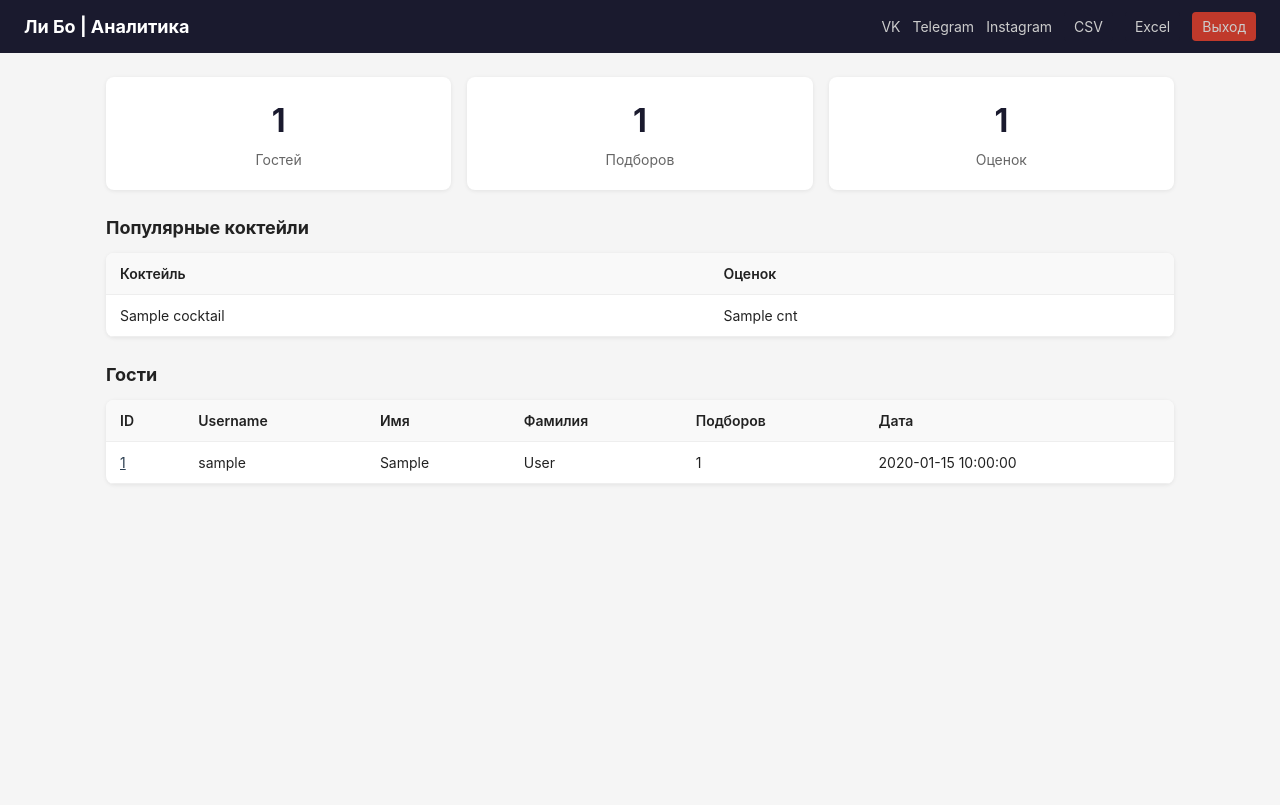
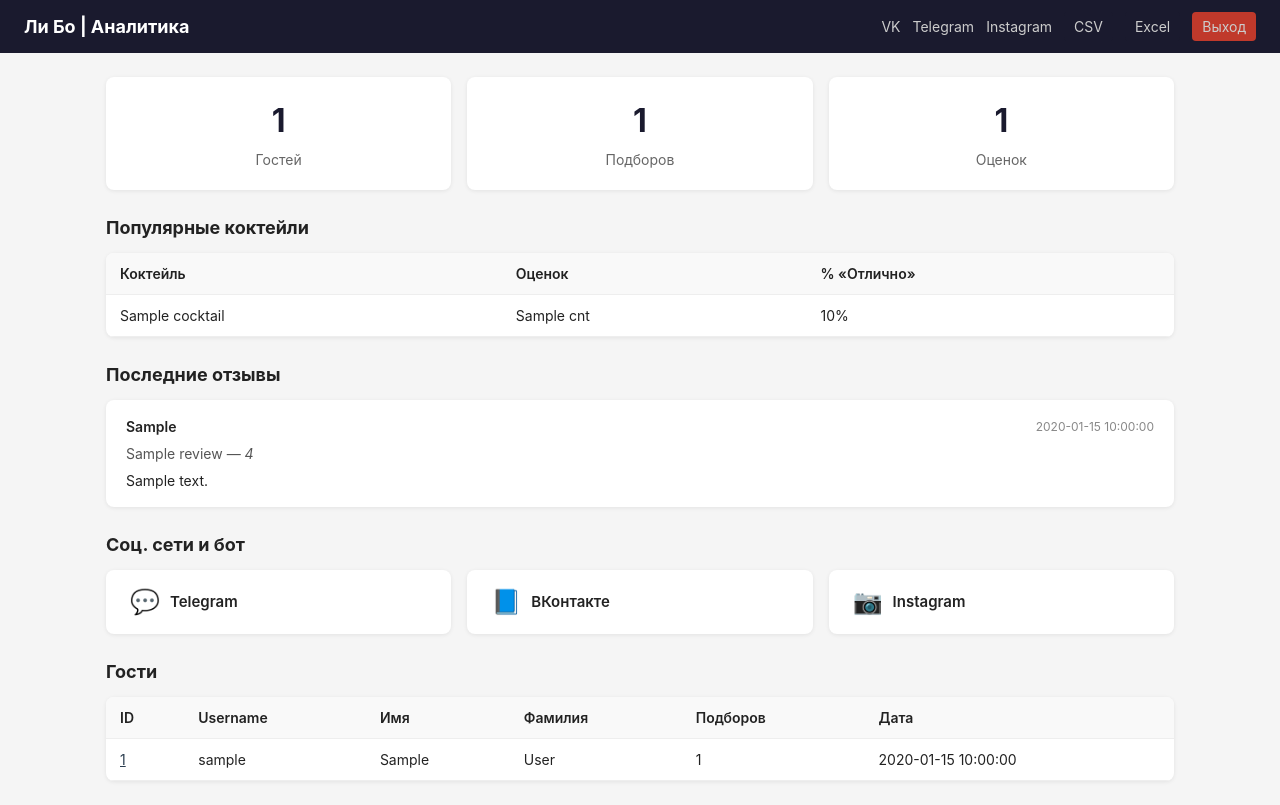
Before and after one commit to Slava47/chaykabarka, a Flask app: template templates/dashboard.html in a window 1280 px wide. Before the commit the page ends 471 px from the top, so only its background shows below. Run offline with Flask 3, Linux system fonts and the light colour scheme; the template is opened without the code that fills it: most values are stand-ins (such as "Sample title", 1, 10 or a date in 2020).

Commit message:
Add reviews section, enhanced cocktails table, and social media links to dashboard
Co-authored-by: Slava47 <99740603+Slava47@users.noreply.github.com>

```diff
--- a/static/style.css
+++ b/static/style.css
@@ -187,4 +187,84 @@ a {
 @media (max-width: 600px) {
     .metrics { flex-direction: column; }
     .navbar { flex-direction: column; align-items: flex-start; }
+    .social-links-section { flex-direction: column; }
 }
+
+/* Reviews */
+.reviews-list {
+    display: flex;
+    flex-direction: column;
+    gap: 12px;
+    margin-bottom: 24px;
+}
+
+.review-card {
+    background: #fff;
+    border-radius: 8px;
+    padding: 16px 20px;
+    box-shadow: 0 1px 4px rgba(0,0,0,0.08);
+}
+
+.review-header {
+    display: flex;
+    justify-content: space-between;
+    align-items: center;
+    margin-bottom: 6px;
+}
+
+.review-author {
+    font-weight: 600;
+    font-size: 14px;
+}
+
+.review-date {
+    font-size: 12px;
+    color: #888;
+}
+
+.review-cocktail {
+    font-size: 14px;
+    color: #555;
+    margin-bottom: 6px;
+}
+
+.review-text {
+    font-size: 14px;
+    line-height: 1.5;
+}
+
+/* Social links section */
+.social-links-section {
+    display: flex;
+    gap: 16px;
+    flex-wrap: wrap;
+    margin-bottom: 24px;
+}
+
+.social-card {
+    display: flex;
+    align-items: center;
+    gap: 10px;
+    background: #fff;
+    border-radius: 8px;
+    padding: 14px 24px;
+    box-shadow: 0 1px 4px rgba(0,0,0,0.08);
+    text-decoration: none;
+    color: #222;
+    flex: 1;
+    min-width: 160px;
+    transition: box-shadow 0.2s;
+}
+
+.social-card:hover {
+    box-shadow: 0 2px 8px rgba(0,0,0,0.15);
+}
+
+.social-icon {
+    font-size: 24px;
+}
+
+.social-name {
+    font-weight: 600;
+    font-size: 15px;
+}
--- a/templates/dashboard.html
+++ b/templates/dashboard.html
@@ -42,6 +42,7 @@
                 <tr>
                     <th>Коктейль</th>
                     <th>Оценок</th>
+                    <th>% «Отлично»</th>
                 </tr>
             </thead>
             <tbody>
@@ -49,11 +50,44 @@
                 <tr>
                     <td>{{ c.cocktail_name }}</td>
                     <td>{{ c.cnt }}</td>
+                    <td>{{ c.pct_excellent|int }}%</td>
                 </tr>
                 {% endfor %}
             </tbody>
         </table>
         {% endif %}
+
+        {% if recent_reviews %}
+        <h2>Последние отзывы</h2>
+        <div class="reviews-list">
+            {% for r in recent_reviews %}
+            <div class="review-card">
+                <div class="review-header">
+                    <span class="review-author">{{ r.first_name or r.username or 'Гость' }}</span>
+                    <span class="review-date">{{ r.created_at }}</span>
+                </div>
+                <div class="review-cocktail">{{ r.cocktail_name }} — <em>{{ r.rating }}</em></div>
+                <div class="review-text">{{ r.review }}</div>
+            </div>
+            {% endfor %}
+        </div>
+        {% endif %}
+
+        <h2>Соц. сети и бот</h2>
+        <div class="social-links-section">
+            <a href="https://t.me/libo_tea" target="_blank" class="social-card">
+                <span class="social-icon">💬</span>
+                <span class="social-name">Telegram</span>
+            </a>
+            <a href="https://vk.com/libotea" target="_blank" class="social-card">
+                <span class="social-icon">📘</span>
+                <span class="social-name">ВКонтакте</span>
+            </a>
+            <a href="https://www.instagram.com/libo.tea/" target="_blank" class="social-card">
+                <span class="social-icon">📷</span>
+                <span class="social-name">Instagram</span>
+            </a>
+        </div>
 
         <h2>Гости</h2>
         <table>
--- a/web.py
+++ b/web.py
@@ -91,8 +91,19 @@ def dashboard():
     total_ratings = db.execute("SELECT COUNT(*) FROM cocktail_ratings").fetchone()[0]
 
     top_cocktails = db.execute(
-        "SELECT cocktail_name, COUNT(*) as cnt FROM cocktail_ratings "
+        "SELECT cocktail_name, COUNT(*) as cnt, "
+        "CASE WHEN COUNT(*) = 0 THEN 0 ELSE ROUND(1.0 * SUM(CASE WHEN rating = 'Отлично' THEN 1 ELSE 0 END) * 100 / COUNT(*)) END as pct_excellent "
+        "FROM cocktail_ratings "
         "GROUP BY cocktail_name ORDER BY cnt DESC LIMIT 10"
+    ).fetchall()
+
+    recent_reviews = db.execute(
+        "SELECT r.cocktail_name, r.rating, r.review, r.created_at, "
+        "u.username, u.first_name "
+        "FROM cocktail_ratings r "
+        "LEFT JOIN users u ON r.user_id = u.user_id "
+        "WHERE r.review IS NOT NULL AND r.review != '' "
+        "ORDER BY r.created_at DESC LIMIT 20"
     ).fetchall()
 
     db.close()
@@ -103,6 +114,7 @@ def dashboard():
         total_quizzes=total_quizzes,
         total_ratings=total_ratings,
         top_cocktails=top_cocktails,
+        recent_reviews=recent_reviews,
     )
 
 
```
